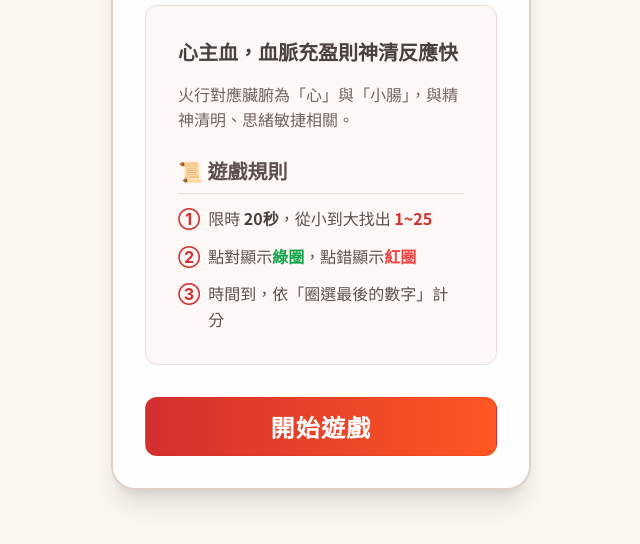
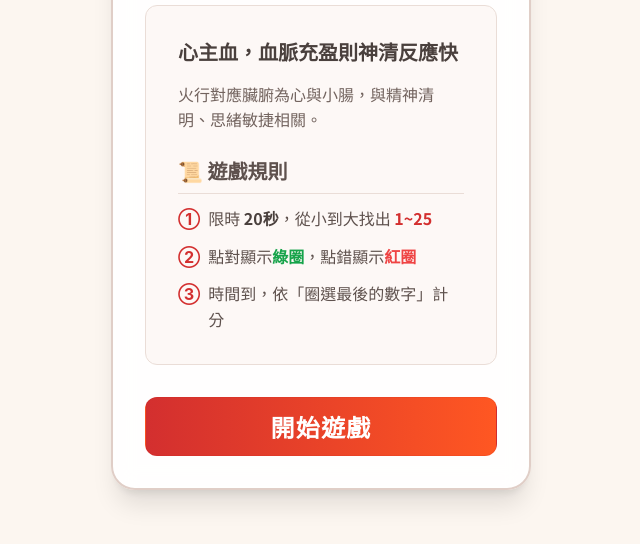
Before and after one commit to rabb31k/fire-game, a plain HTML site: page index.html in a window 1280 px wide. Shown: the part 244-788 px from the top of the page, without its empty margins (319-959 px from the left). Drawn offline with nearby package versions, Linux system fonts and the light colour scheme.

Commit message:
Update index.html

```diff
--- a/index.html
+++ b/index.html
@@ -125,7 +125,7 @@
                         </div>
 
                         <div class="text-wood-700 text-[16px] font-medium mb-6 leading-[1.6]">
-                            <p>火行對應臟腑為「心」與「小腸」，與精神清明、思緒敏捷相關。</p>
+                            <p>火行對應臟腑為心與小腸，與精神清明、思緒敏捷相關。</p>
                         </div>
 
                         <h2 class="text-[20px] font-bold text-wood-800 mb-3 flex items-center gap-2 border-b border-wood-200 pb-2 leading-[1.4]">
```
